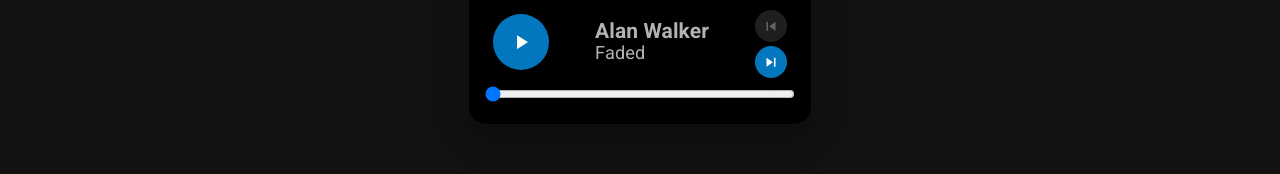
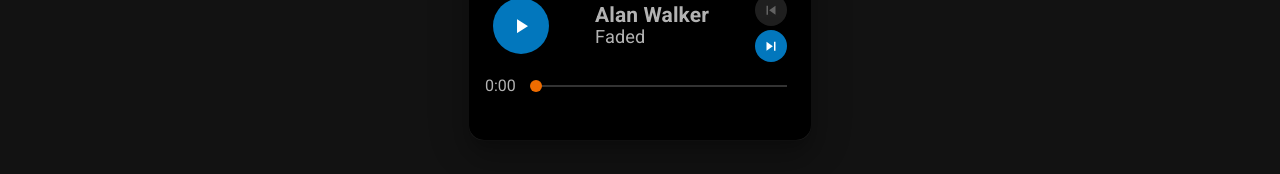
Before and after one commit to JeremyGendre/ynov-courses, a Vue app in the folder songplaylist/: page / in a window 1280 px wide. Both pictures are taken after a click on the button "START". Shown: the part 475-649 px from the top of the page. Built offline with nearby package versions, Linux system fonts and the light colour scheme.

Commit message:
change input range to vuetify slider component + remove the hasging audio bug

```diff
--- a/songplaylist/src/components/player/Player.vue
+++ b/songplaylist/src/components/player/Player.vue
@@ -28,7 +28,12 @@
                     </div>
                 </div>
                 <div class="mt-2">
-                    <input type="range" class="w-full" min="0" :max="audioDuration" v-model="musicTimer" />
+                    <v-slider
+                            v-model="audioTimer"
+                            min="0" :max="audioDuration"
+                            color="orange darken-3"
+                            :label="readableDuration"
+                    ></v-slider>
                 </div>
             </v-card-text>
         </v-card>
@@ -45,27 +50,19 @@
             isPrevPossible: Boolean
         },
         data : () => ({
-            musicTimer: 0,
             playing: false,
             audioSong : null,
-            audioDuration: 0
+            audioDuration: 0,
+            audioTimer: 0
         }),
         created(){
             this.audioSong = new Audio(this.song.src);
             this.getDuration();
+            this.updateTimer();
         },
         methods: {
             play(){
-                if(this.song){
-                    this.playing = true;
-                    const timeInterval = setInterval(() => {
-                        if(this.musicTimer > this.song.duration || this.playing === false){
-                            clearInterval(timeInterval);
-                            return;
-                        }
-                        this.musicTimer++;
-                    }, 1000);
-                }
+                this.playing = true;
             },
             pause(){
                 this.playing = false;
@@ -90,26 +87,38 @@
                 this.audioSong.addEventListener("loadedmetadata", function(e){
                     self.audioDuration = Math.ceil(e.currentTarget.duration);
                 });
+            },
+            updateTimer(){
+                const self = this;
+                this.audioSong.addEventListener("timeupdate", function() {
+                    self.audioTimer = Math.ceil(self.audioSong.currentTime);
+                }, false);
+            }
+        },
+        computed: {
+            readableDuration(){
+                const time = this.audioDuration - this.audioTimer;
+                const minutes = Math.floor( time / 60);
+                const seconds = time - (minutes * 60);
+                return minutes + ':' + (seconds < 10 ? '0' + seconds : seconds);
             }
         },
         watch:{
             song(newVal){
                 this.audioSong = new Audio(newVal.src);
                 this.getDuration();
+                this.updateTimer();
                 if(this.playing){
                     this.audioSong.play();
                 }
-                this.musicTimer = 0;
+                this.audioTimer = 0;
             },
-            playing(){
-                if(this.playing){
+            playing(isPlaying){
+                if(isPlaying){
                     this.audioSong.play();
                 }else{
                     this.audioSong.pause();
                 }
-            },
-            musicTimer(){
-                this.audioSong.currentTime = this.musicTimer;
             }
         }
     }
```
